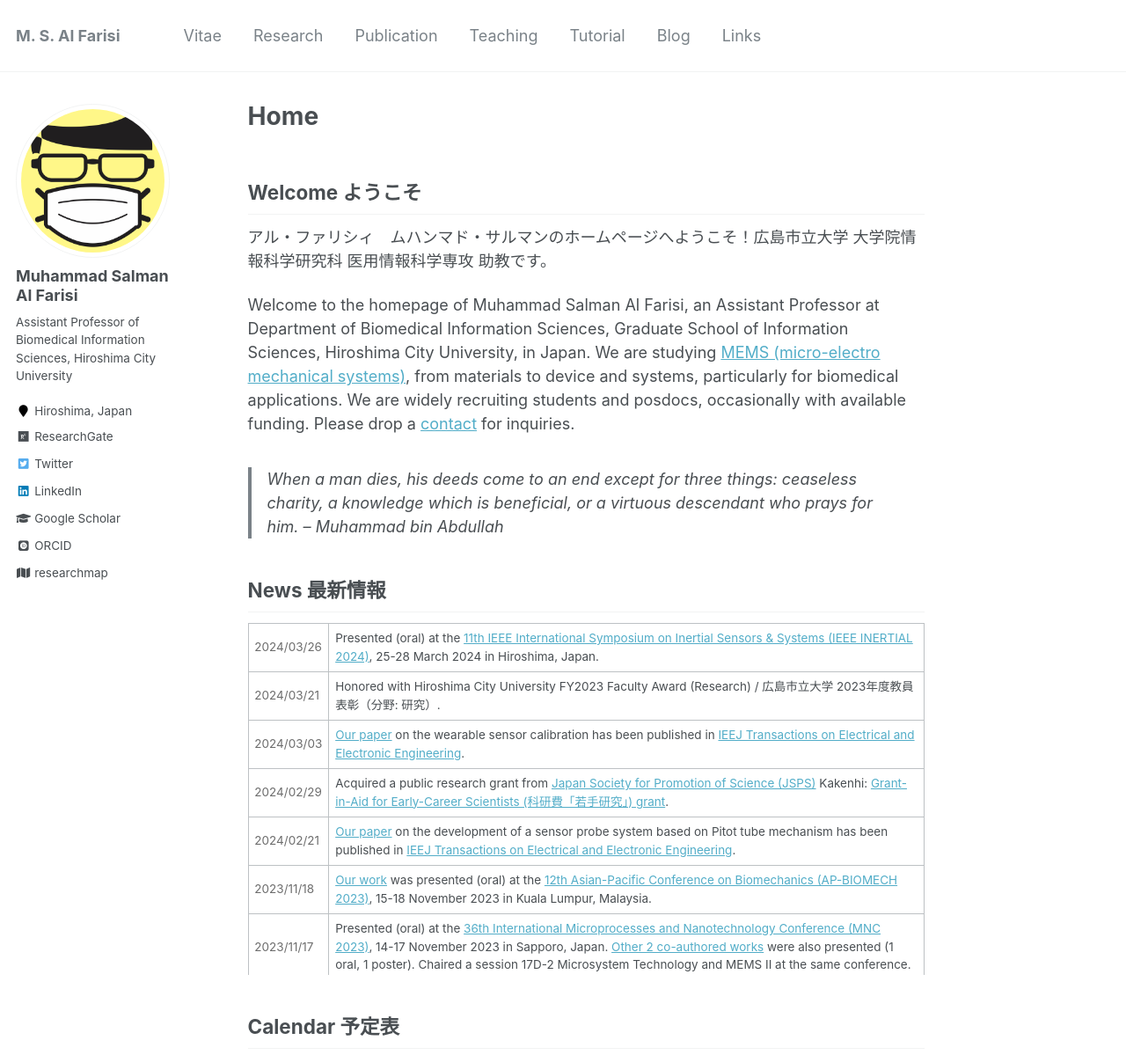
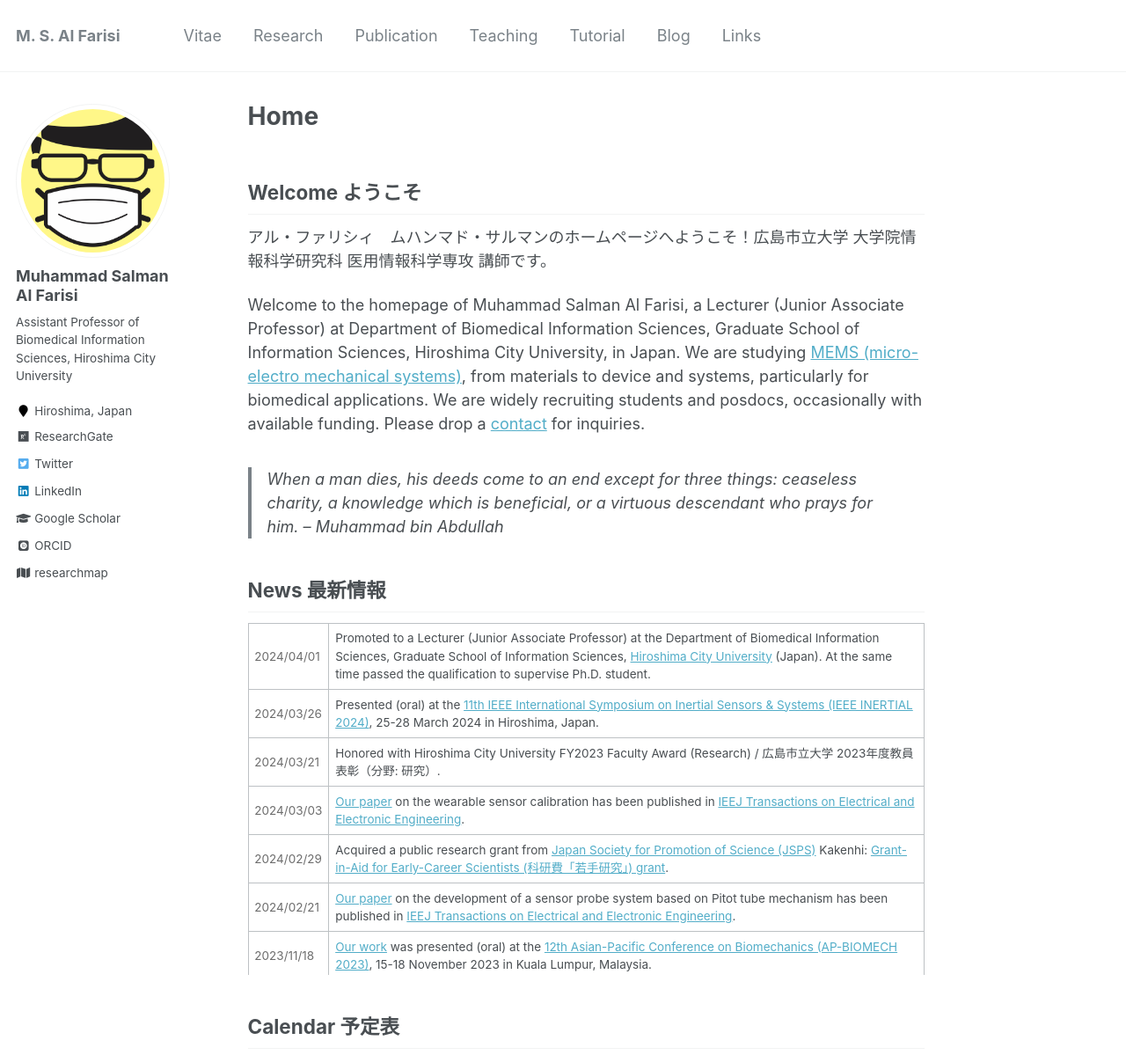
Before and after one commit to msalfarisi/msalfarisi.github.io, a Jekyll site: the page built from _pages/home.md, in a window 1280 px wide and 1400 px high, cut to the strip 0-1199 px from the top of the window. Shown: the whole strip at 88% size. Built offline with Jekyll 4.4.1, drawn with Linux system fonts in a browser that asks for light colours; some web fonts are replaced.

Commit message:
Update home.md

```diff
--- a/_pages/home.md
+++ b/_pages/home.md
@@ -10,9 +10,9 @@ redirect_from:
 
 ## Welcome ようこそ
 
-アル・ファリシィ　ムハンマド・サルマンのホームページへようこそ！広島市立大学 大学院情報科学研究科 医用情報科学専攻 助教です。
+アル・ファリシィ　ムハンマド・サルマンのホームページへようこそ！広島市立大学 大学院情報科学研究科 医用情報科学専攻 講師です。
 
-Welcome to the homepage of Muhammad Salman Al Farisi, an Assistant Professor at Department of Biomedical Information Sciences, Graduate School of Information Sciences, Hiroshima City University, in Japan. We are studying [MEMS (micro-electro mechanical systems)](/research), from materials to device and systems, particularly for biomedical applications. We are widely recruiting students and posdocs, occasionally with available funding. Please drop a [contact](/#contact-連絡先) for inquiries.
+Welcome to the homepage of Muhammad Salman Al Farisi, a Lecturer (Junior Associate Professor) at Department of Biomedical Information Sciences, Graduate School of Information Sciences, Hiroshima City University, in Japan. We are studying [MEMS (micro-electro mechanical systems)](/research), from materials to device and systems, particularly for biomedical applications. We are widely recruiting students and posdocs, occasionally with available funding. Please drop a [contact](/#contact-連絡先) for inquiries.
 
 > When a man dies, his deeds come to an end except for three things: ceaseless charity, a knowledge which is beneficial, or a virtuous descendant who prays for him.  -- *Muhammad bin Abdullah*
 
@@ -22,6 +22,10 @@ Welcome to the homepage of Muhammad Salman Al Farisi, an Assistant Professor at
 
 <div style="overflow-y: scroll; height:400px;">
  <table style="width:100%">
+  <tr>
+    <td style="color:#6d6d6d;">2024/04/01</td>
+    <td>Promoted to a Lecturer (Junior Associate Professor) at the Department of Biomedical Information Sciences, Graduate School of Information Sciences, <a href="https://www.hiroshima-cu.ac.jp/">Hiroshima City University</a> (Japan). At the same time passed the qualification to supervise Ph.D. student.</td>
+  </tr>
   <tr>
     <td style="color:#6d6d6d;">2024/03/26</td>
     <td>Presented (oral) at the <a href="https://2024.ieee-inertial.org/">11th IEEE International Symposium on Inertial Sensors & Systems (IEEE INERTIAL 2024)</a>, 25-28 March 2024 in Hiroshima, Japan.</td>
```
